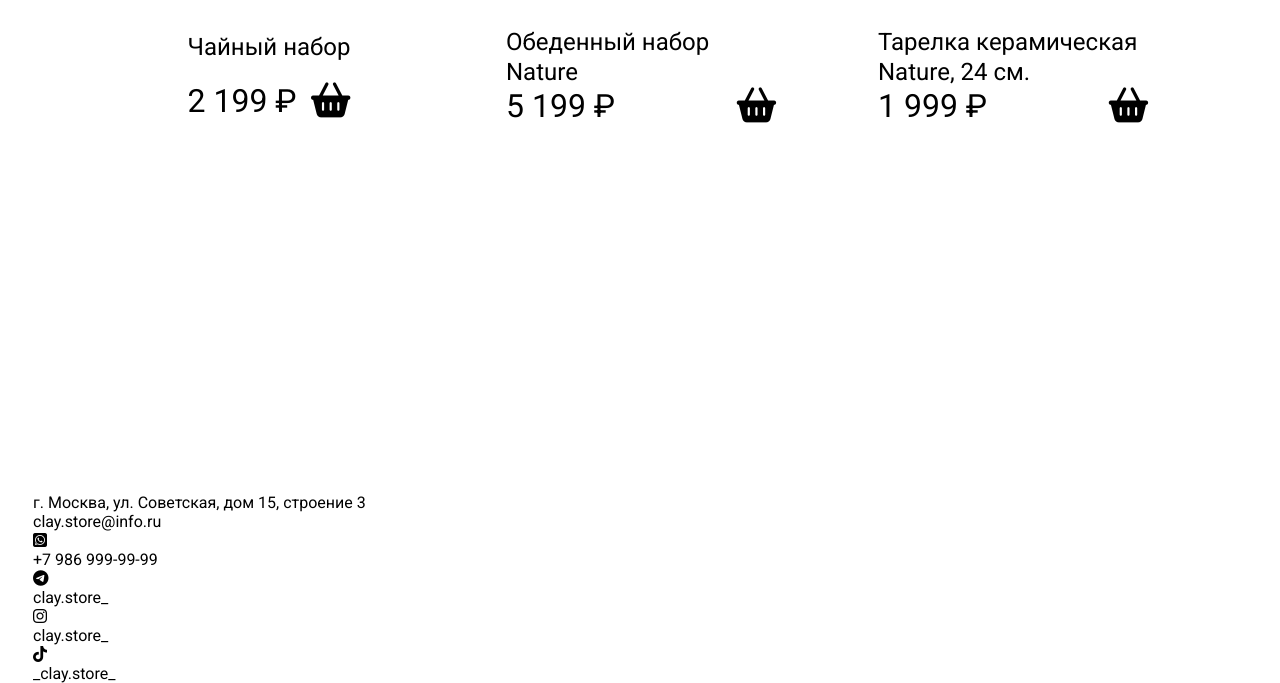
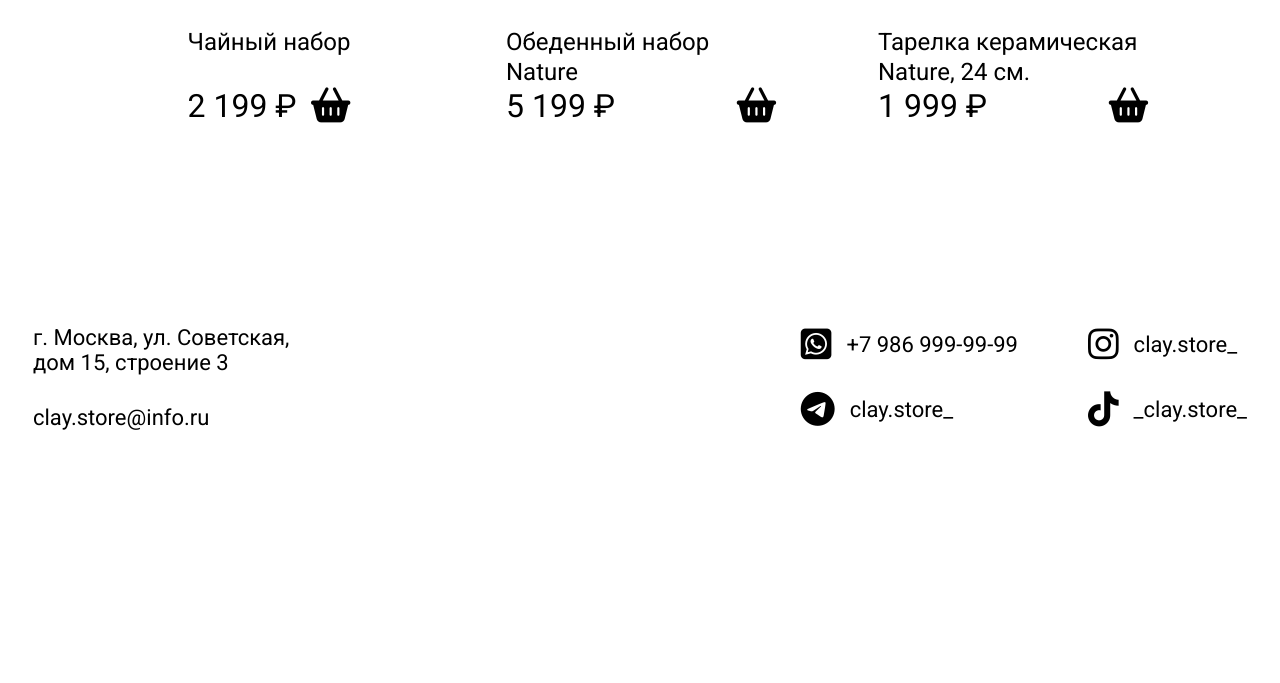
Before and after one commit to Aleksey999-source/Clay, a website: page src/index.html in a window 1280 px wide. Shown: the part 4021-4704 px from the top of the page. After the commit the page ends 4506 px from the top, so only its background shows below. Drawn offline with nearby package versions, Linux system fonts and the light colour scheme; files that its build step writes are made by us from their sources; files whose address does not match are found by name; a web font is replaced by a local one.

Commit message:
+footer section

```diff
--- a/gulp/version.json
+++ b/gulp/version.json
@@ -1,3 +1,3 @@
 {
-    "main": "20230724191859"
+    "main": "20230726200523"
 }
--- a/src/html/footer.html
+++ b/src/html/footer.html
@@ -13,8 +13,10 @@
          <div class="footer__links">
             <div class="footer__link1">
                <div class="link__item">
-                  <div class="link__icon"><i class="fa-brands fa-square-whatsapp"></i></i></div>
+                  <a href="https://web.whatsapp.com/"></a>
+                  <div class="link__icon"><i class="fa-brands fa-square-whatsapp"></i></div>
                   <div class="link__content">+7 986 999-99-99</div>
+
                </div>
 
                <div class="link__item">
--- a/src/js/app.js
+++ b/src/js/app.js
@@ -85,6 +85,7 @@ _promoLink.addEventListener('mouseout',
    }
 );
 // =========================================Collection section=========================== //
+const mediaQuery480px = window.matchMedia('(max-width: 480px)')
 document.querySelectorAll('.accordion-item__trigger').forEach((item) =>
    item.addEventListener('click', _toggleClass)
 )
@@ -93,7 +94,14 @@ function _toggleClass()
    if (this.querySelector('.trigger_line2').classList.contains('trigger_active'))
    {
       this.parentNode.querySelector('.accrodion-item__content').style = "overflow:hidden; height: 0";
-      this.parentNode.querySelector('.accordion-item__image').style = "height: 250px ";
+      if (mediaQuery480px.matches)
+      {
+         this.parentNode.querySelector('.accordion-item__image').style = "height: 160px !important";
+      }
+      else
+      {
+         this.parentNode.querySelector('.accordion-item__image').style = "height: 250px !important";
+      }
       this.querySelector('.trigger_line2').classList.remove('trigger_active');
    }
    else
@@ -104,11 +112,20 @@ function _toggleClass()
       document.querySelectorAll('.accrodion-item__content').forEach((item) =>
          item.style = "overflow:hidden; height: 0px"
       )
-      document.querySelectorAll('.accordion-item__image').forEach((item) =>
-         item.style = "height: 250px "
-      )
+      if (mediaQuery480px.matches)
+      {
+         document.querySelectorAll('.accordion-item__image').forEach((item) =>
+            item.style = "height: 160px !important"
+         )
+      }
+      else
+      {
+         document.querySelectorAll('.accordion-item__image').forEach((item) =>
+            item.style = "height: 250px !important"
+         )
+      }
       this.parentNode.querySelector('.accrodion-item__content').style = "overflow:visible; height: 250px";
-      this.parentNode.querySelector('.accordion-item__image').style = "height: 400px ";
+      this.parentNode.querySelector('.accordion-item__image').style = "height: 400px !important";
       this.querySelector('.trigger_line2').classList.add('trigger_active');
    }
 }
--- a/src/scss/_main.scss
+++ b/src/scss/_main.scss
@@ -239,6 +239,9 @@ body.mouse{
                         object-position: 50% 60%;
                      }
                   }
+                  @media (max-width:480px) {
+                     height: 160px !important;
+                  }
                }
                .accordion-item__body{
                   display:flex;
@@ -360,7 +363,10 @@ body.mouse{
 //====================================================================NEW PROUCT SECTION===================================================//
 .new-product__section{
    padding: 184px 0px 200px 0px;
-   min-height: 1159px;
+   min-height: 601px;
+   @media (max-width:$md3) {
+      padding: 44px 0px 60px 0px !important;
+   }
    .new-product__container{
       h2{
          margin: 0px 0px 77px 0px;
@@ -377,11 +383,12 @@ body.mouse{
          .carousel-item{
             display:flex;
             justify-content: center;
-            align-items: center;
-            //min-height: 492px;
             .item-body{
                max-width: 300px;
                height: auto;
+               @media (max-width:$md4) {
+                  max-width: 212px !important;
+               }
                .item-image{
                   width: 100%;  height: 350px;
                   overflow: hidden;
@@ -392,19 +399,23 @@ body.mouse{
                      height: 100%;
                      object-fit: cover;
                   }
+                  @media (max-width:$md4) {
+                     height: 232px !important;
+                  }
                }
 
                .item__content{
                   width: 100%;
                   .item-name{
-                     width: 100%;
-                     min-height: 60px;
+                     height: 60px;
                      color: #000;
                      font-size: 24px;
                      font-weight: 400;
                      line-height: 30px; /* 125% */
-                     min-height: 50px;
                      max-width: 270px;
+                     @media (max-width:480px) {
+                        height: 100px;
+                     }
                   }
 
                   .item-price{
@@ -423,9 +434,6 @@ body.mouse{
                            cursor: pointer;
                            font-size: 35px;
                            transform: all .3s ease;
-                           @media (max-width:$md4) {
-                              font-size: 20px;
-                           }
                         }
                      }
                   }
@@ -436,30 +444,12 @@ body.mouse{
       }
    }
 }
-.slick-slider{
-
-}
 .slick-list{   //Ограничивающая оболочка
    overflow: hidden;
 }
 .slick-track{
    display: flex;
 }
-
-.slick-slide{
-
-}
-.slick-slide .slick-active{
-
-
-}
-.slick-slide .slick-current{
-
-}
-.slick-slide .slick-center{
-
-}
-
 .carousel{
    position: relative;
    .slick-arrow{
@@ -472,6 +462,9 @@ body.mouse{
    border-radius: 10px;
    z-index: 10;
    transition: .3s all ease;
+   @media (max-width:$md4) {
+      top: 25%;
+   }
    }
    .slick-prev{
       left: 0;
@@ -538,6 +531,82 @@ body.mouse{
       }
    }
 }
-.slick-arrow .slick-disabled{
+// ==================================================FOOTER=================================================== //
+footer{
+   padding: 0px 0px 18px 0px;
+   min-height: 160px;
+   .footer__container{
+      .footer__body{
+         width: 100%;
+         height: auto;
+         display:flex;
+         justify-content: space-between;
+         align-items: center;
+         flex-wrap: wrap;
+         .footer__contacts{
+            max-width: 270px;
+            color: #000;
+            font-family: Roboto;
+            font-size: 22px;
+            font-weight: 400;
+            .footer__adress{
+               margin: 0px 0px 30px 0px;
+            }
 
+            .footer__mail{
+               margin: 0px 0px 30px 0px;
+            }
+         }
+
+         .footer__links{
+            display:flex;
+            justify-content: space-between;
+            align-items: center;
+            flex-wrap: wrap;
+            .footer__link1{
+               margin: 0px 70px 0px 0px;
+               .link__item{
+                  a{}
+                  margin: 0px 0px 30px 0px;
+                  display: flex;
+                  align-items: center;
+                  .link__icon{
+                     i{
+                        font-size: 35px;
+                     }
+                     margin: 0px 15px 0px 0px;
+                  }
+                  .link__content{
+                     color: #000;
+                     font-family: Roboto;
+                     font-size: 22px;
+                     font-weight: 400;
+                  }
+               }
+            }
+
+            .footer__link2{
+               .link__item{
+
+                  margin: 0px 0px 30px 0px;
+                  display: flex;
+                  align-items: center;
+                  .link__icon{
+                     i{
+                        font-size: 35px;
+                     }
+                     margin: 0px 15px 0px 0px;
+                  }
+                  .link__content{
+                     color: #000;
+                     font-family: Roboto;
+                     font-size: 22px;
+                     font-weight: 400;
+                  }
+               }
+            }
+         }
+
+      }
+   }
 }
```
